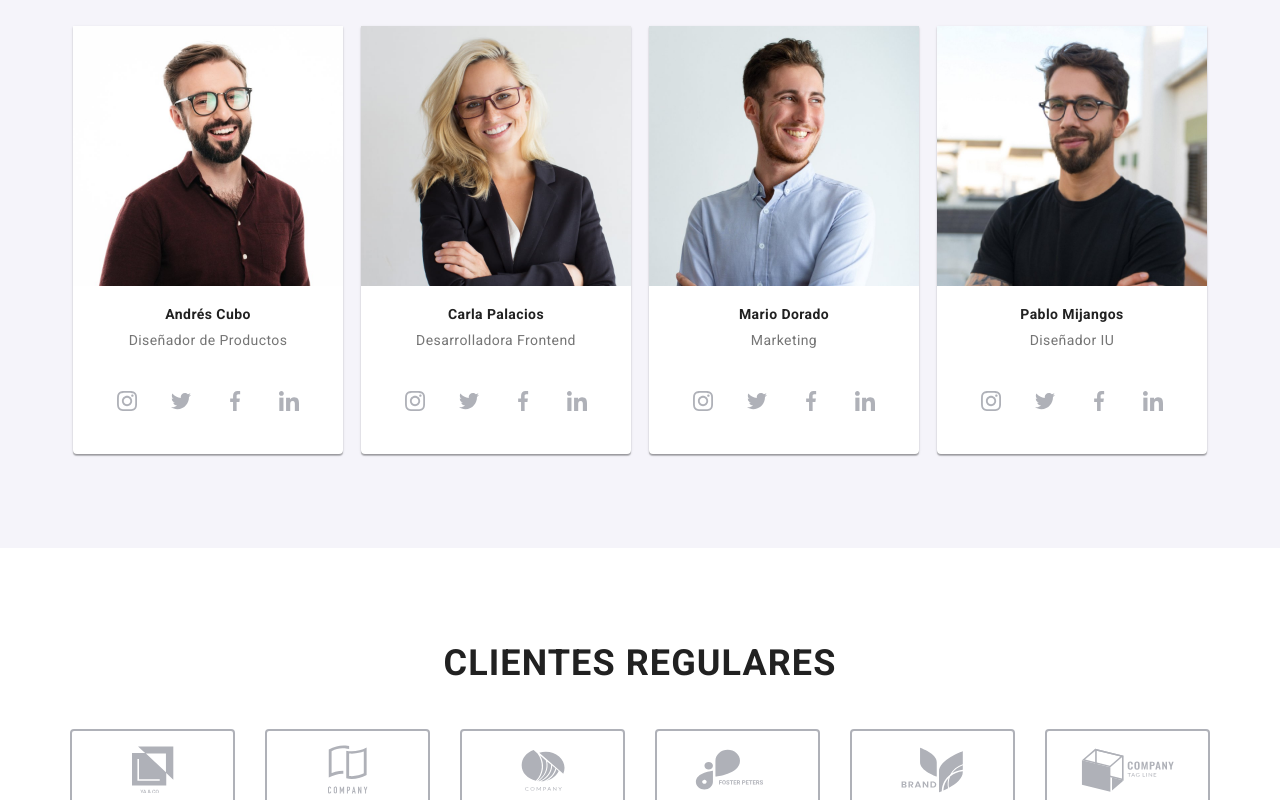
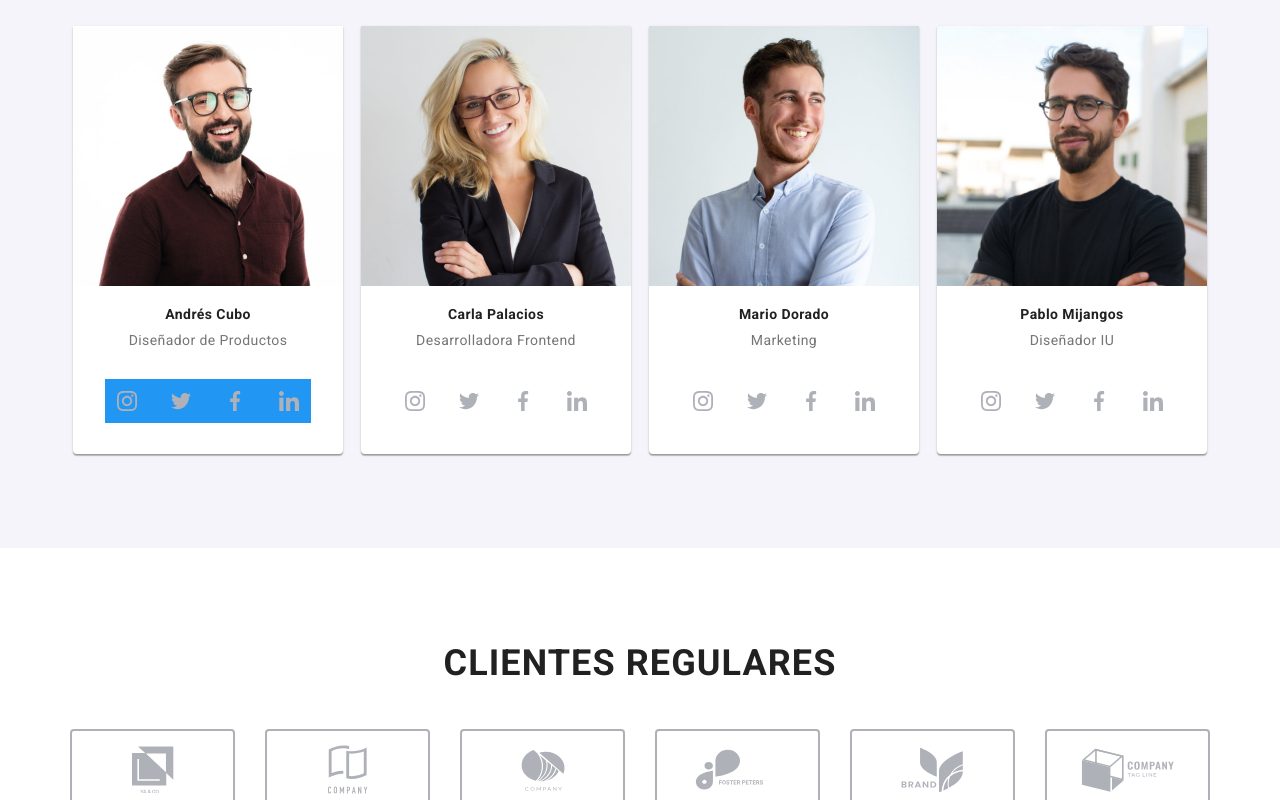
Before and after one commit to Arq0390/goit-markup-hw-04, a plain HTML site: page index.html in a window 1280 px wide. In both pictures the pointer is over the element 208 px from the left and 2274 px from the top of the page. Shown: the part 1874-2674 px from the top of the page. Drawn offline with Linux system fonts and the light colour scheme.

Commit message:
Corrections homework 4

```diff
--- a/css/styles.css
+++ b/css/styles.css
@@ -250,18 +250,13 @@ header nav .nav-menu {
     height: 44px;
     gap: 10px;
 }
-.team .card ul li:hover,
-.team .card ul li:active,
-.team .card ul li:focus {
+.team .card ul:hover,
+.team .card ul:active,
+.team .card ul:focus {
     background-color: var(--brand-color4);
 }
 .team .card ul li .icon {
     fill: var(--icons-grey);
-}
-.team .card ul li .icon:hover,
-.team .card ul li .icon:active,
-.team .card ul li .icon:focus {
-    fill: var(--brand-color6);
 }
 
 /* -----------------Clients Section-------------------- */
```
